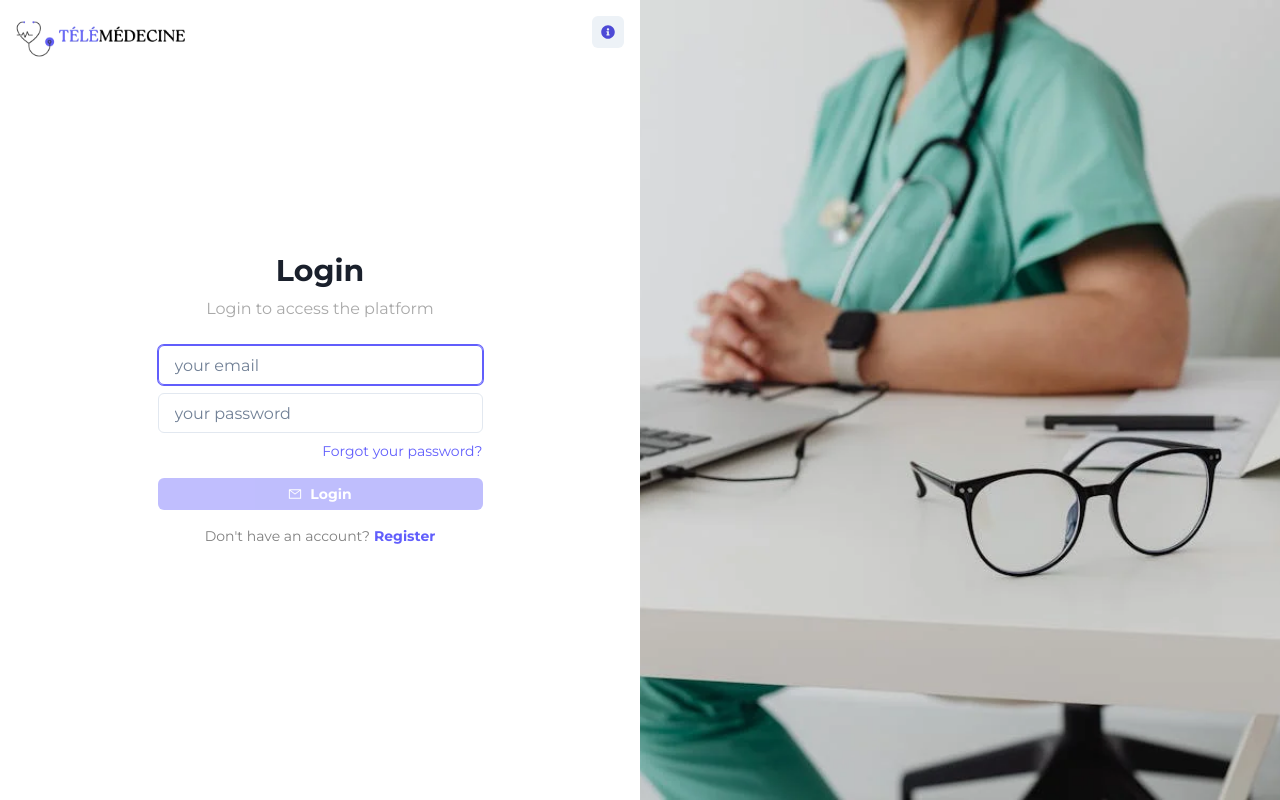
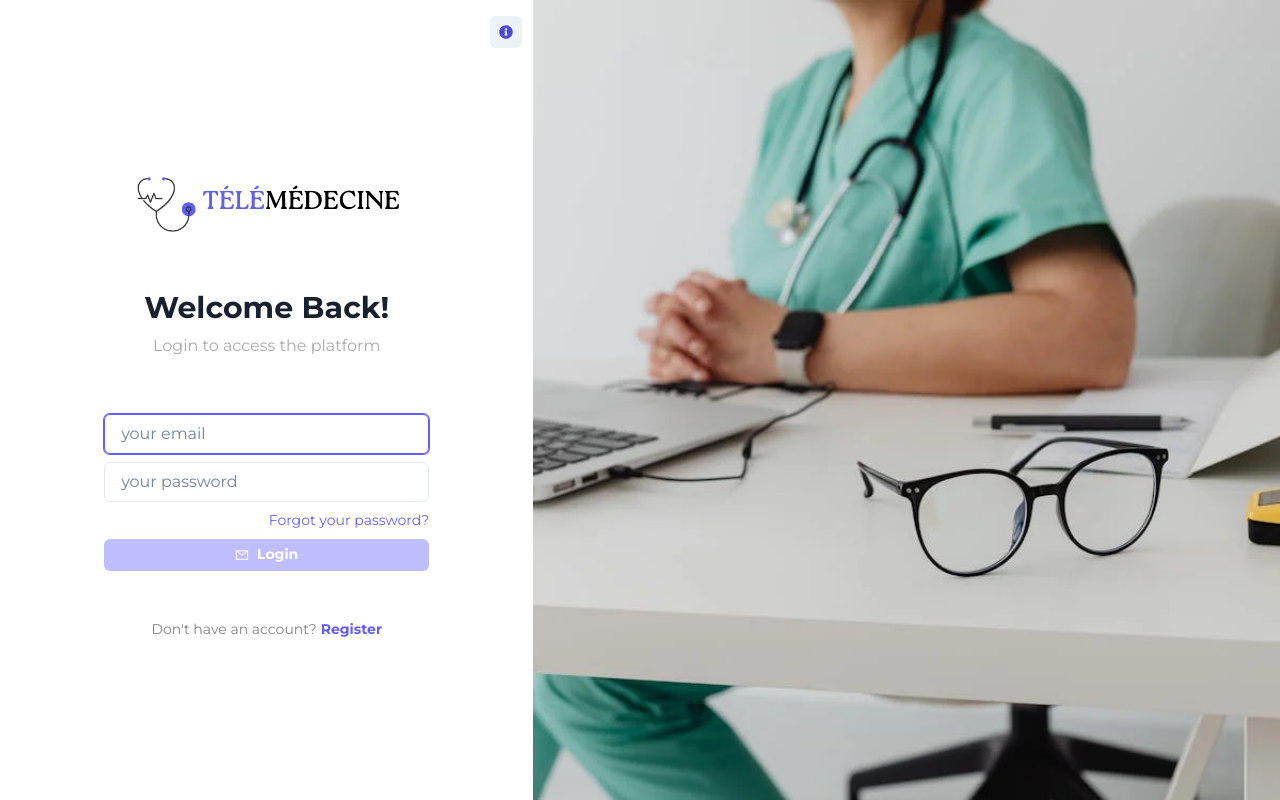
Before and after one commit to aminezouari52/telemedicine-website, a React (Vite) app in the folder apps/frontend/: page /auth/login in a window 1280 px wide. Built offline with nearby package versions, Linux system fonts and the light colour scheme; no server answers.

Commit message:
feat: update auth design

```diff
--- a/apps/frontend/src/components/Logo.jsx
+++ b/apps/frontend/src/components/Logo.jsx
@@ -1,7 +1,7 @@
 import logo from "@/images/logo.png";
 import { useNavigate } from "react-router-dom";
 import { Image } from "@chakra-ui/react";
-const Logo = () => {
+const Logo = (props) => {
   const navigate = useNavigate();
   return (
     <Image
@@ -15,6 +15,7 @@ const Logo = () => {
         opacity: 0.8,
       }}
       onClick={() => navigate("/")}
+      {...props}
     />
   );
 };
--- a/apps/frontend/src/components/layout/AuthLayout.jsx
+++ b/apps/frontend/src/components/layout/AuthLayout.jsx
@@ -5,7 +5,6 @@ import { useSelector } from "react-redux";
 
 // COMPONENTS
 import Spinner from "@/components/Spinner";
-import Logo from "@/components/Logo";
 
 // STYLE
 import {
@@ -58,7 +57,7 @@ export const AuthLayout = () => {
       justifyContent="space-between"
       alignItems="center"
       h="100vh"
-      bg="#fff"
+      bg="white"
     >
       <Popover>
         <PopoverTrigger>
@@ -69,7 +68,7 @@ export const AuthLayout = () => {
             icon={<FaInfoCircle />}
             pos="absolute"
             top="0"
-            right="50%"
+            right="58%"
           ></IconButton>
         </PopoverTrigger>
         <PopoverContent w="367px">
@@ -82,11 +81,11 @@ export const AuthLayout = () => {
             <Box>
               <Flex gap={1}>
                 <Text fontWeight="bold">doctor: </Text>
-                <Text>kelli79@hotmail.com</Text>
+                <Text>freddie24@yahoo.com</Text>
               </Flex>
               <Flex gap={1}>
                 <Text fontWeight="bold">patient: </Text>
-                <Text>barbara.ankunding@gmail.com</Text>
+                <Text>christop_hagenes21@gmail.com</Text>
               </Flex>
             </Box>
           </PopoverBody>
@@ -99,19 +98,10 @@ export const AuthLayout = () => {
         </PopoverContent>
       </Popover>
 
-      <Flex
-        pos="absolute"
-        top="10px"
-        left="10px"
-        cursor="pointer"
-        onClick={() => navigate("/")}
-      >
-        <Logo />
-      </Flex>
       <Flex justifyContent="center" alignItems="center" w="50%">
         <Outlet />
       </Flex>
-      <Flex h="100vh" w="50%">
+      <Flex h="100vh" w="70%">
         <Image objectFit="cover" src={loginImg} alt="product image" />
       </Flex>
     </Flex>
--- a/apps/frontend/src/modules/auth/components/Login.jsx
+++ b/apps/frontend/src/modules/auth/components/Login.jsx
@@ -14,6 +14,7 @@ import { setUser } from "@/reducers/userReducer";
 
 // COMPONENTS
 import { NavLink } from "react-router-dom";
+import Logo from "@/components/Logo";
 
 // STYLE
 import { Flex, Heading, Input, Button, Link, Text } from "@chakra-ui/react";
@@ -76,14 +77,16 @@ const Login = () => {
   return (
     <Flex
       as="form"
-      h="100vh"
       w="325px"
       direction="column"
       alignItems="center"
       justifyContent="center"
-      gap={4}
+      gap={12}
       onSubmit={handleSubmit}
     >
+      <Flex cursor="pointer" onClick={() => navigate("/")}>
+        <Logo w="280px" />
+      </Flex>
       <Flex
         gap={2}
         direction="column"
@@ -91,7 +94,7 @@ const Login = () => {
         alignItems="center"
       >
         <Heading size="lg" textAlign="center">
-          Login
+          Welcome Back!
         </Heading>
         <Text color="darkgray" textAlign="center">
           Login to access the platform
@@ -126,7 +129,6 @@ const Login = () => {
         >
           Forgot your password?
         </Link>
-      </Flex>
 
         <Flex direction="column" gap={2} w="100%">
           <Button
@@ -142,6 +144,7 @@ const Login = () => {
           >
             Login
           </Button>
+        </Flex>
       </Flex>
 
       <Flex fontSize="sm" w="100%" justifyContent="center">
--- a/apps/frontend/src/modules/auth/components/Register.jsx
+++ b/apps/frontend/src/modules/auth/components/Register.jsx
@@ -1,6 +1,6 @@
 // REACT
 import { useState } from "react";
-import { useNavigate, NavLink } from "react-router-dom";
+import { useNavigate } from "react-router-dom";
 import { useToast } from "@chakra-ui/react";
 
 // REDUX
@@ -14,6 +14,10 @@ import { validateEmail } from "@/utils";
 
 // FUNCTIONS
 import { createOrUpdateUser } from "@/modules/auth/functions/auth";
+
+//  COMPONENTS
+import Logo from "@/components/Logo";
+import { NavLink } from "react-router-dom";
 
 // STYLE
 import {
@@ -95,21 +99,23 @@ const Register = () => {
   return (
     <Flex
       as="form"
-      h="100vh"
       w="325px"
       direction="column"
       alignItems="center"
       justifyContent="center"
-      gap={4}
+      gap={12}
       onSubmit={handleSubmit}
     >
+      <Flex cursor="pointer" onClick={() => navigate("/")}>
+        <Logo w="280px" />
+      </Flex>
       <Flex
         gap="6px"
         direction="column"
         justifyContent="center"
         alignItems="center"
       >
-        <Heading size="lg">Welcome!</Heading>
+        <Heading size="lg">Join Us Now!</Heading>
         <Text color="darkgray">Welcome! Please create your account</Text>
       </Flex>
       <Flex w="100%" direction="column" gap={2}>
@@ -144,7 +150,6 @@ const Register = () => {
             <option value="doctor">Doctor</option>
           </Select>
         </Flex>
-      </Flex>
         <Flex direction="column" gap={2} w="100%">
           <Button
             type="submit"
@@ -158,6 +163,7 @@ const Register = () => {
           >
             Register
           </Button>
+        </Flex>
       </Flex>
 
       <Flex fontSize="sm">
--- a/apps/frontend/src/modules/patient/components/PatientConsultations/ConsultationCard.jsx
+++ b/apps/frontend/src/modules/patient/components/PatientConsultations/ConsultationCard.jsx
@@ -30,7 +30,7 @@ const ConsultationCard = ({ consultation }) => {
             <Text color="gray.500">{consultation?.doctor?.phone}</Text>
           </Flex>
           <Flex gap={2} alignItems="center">
-            <Icon as={FaMapPin} color="gray.500" />
+            <Icon as={FaMapPin} color="red.500" />
             <Text>{consultation?.doctor?.hospital}kg</Text>
           </Flex>
         </Stack>
--- a/apps/frontend/src/modules/patient/components/PatientConsultations/index.jsx
+++ b/apps/frontend/src/modules/patient/components/PatientConsultations/index.jsx
@@ -78,7 +78,9 @@ const PatientConsultations = () => {
             <Text>You still have no consultations</Text>
           )}
           <Flex direction="column" gap={6}>
-            {sortedUpcomingConsultations()?.map((consultation) => (
+            {sortedUpcomingConsultations()
+              ?.slice(0, 2)
+              ?.map((consultation) => (
                 <Card key={consultation._id}>
                   <CardBody>
                     <Flex p={4} gap={4}>
--- a/apps/frontend/src/modules/patient/components/PatientDoctors/index.jsx
+++ b/apps/frontend/src/modules/patient/components/PatientDoctors/index.jsx
@@ -137,8 +137,6 @@ const PatientDoctors = () => {
               <option value="">Sort by: all</option>
               <option value="price:asc">price: cheaper</option>
               <option value="price:desc">price: more expensive</option>
-              <option value="patients:asc">patients: lower</option>
-              <option value="patients:desc">patients: higher</option>
             </Select>
           </Flex>
         </Flex>
```
Also changed, not shown: 1 other file (tests, documents, lock files or other folders). Lines whose indentation alone changed are shown as unchanged.
